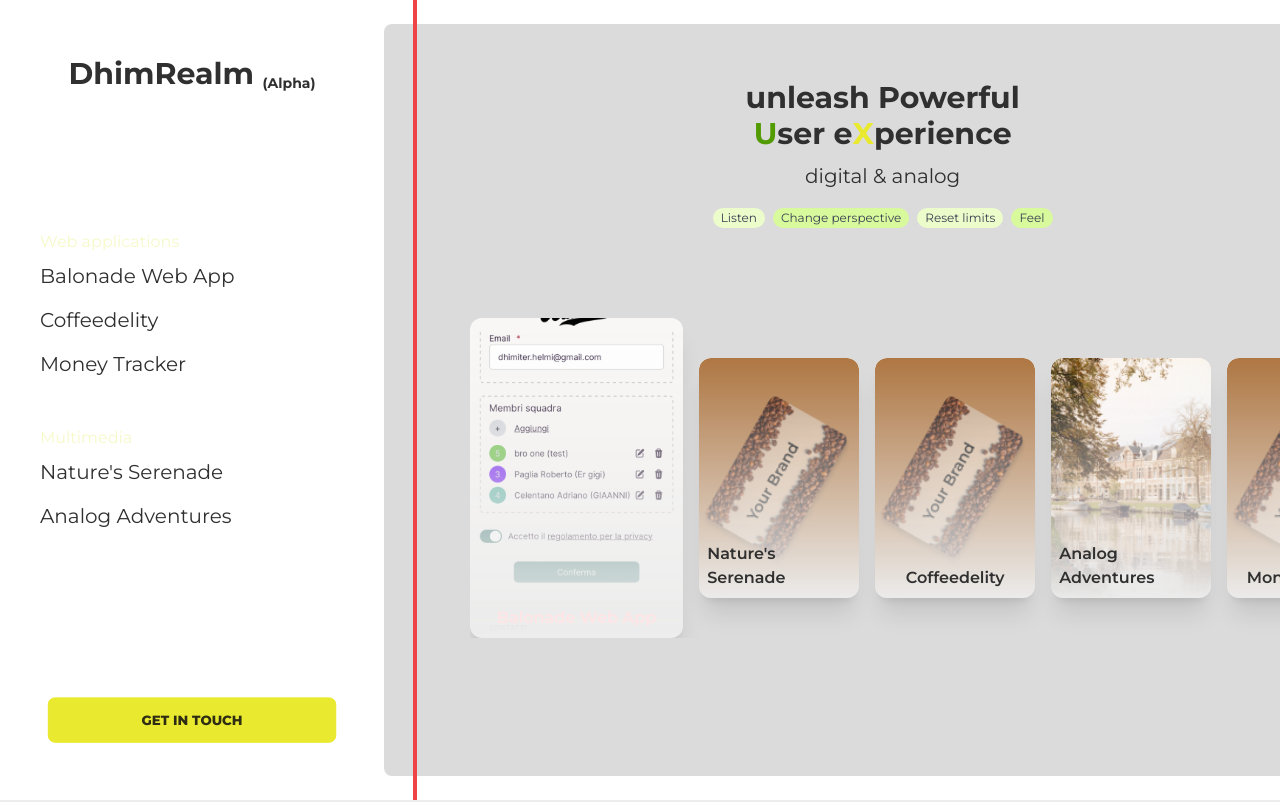
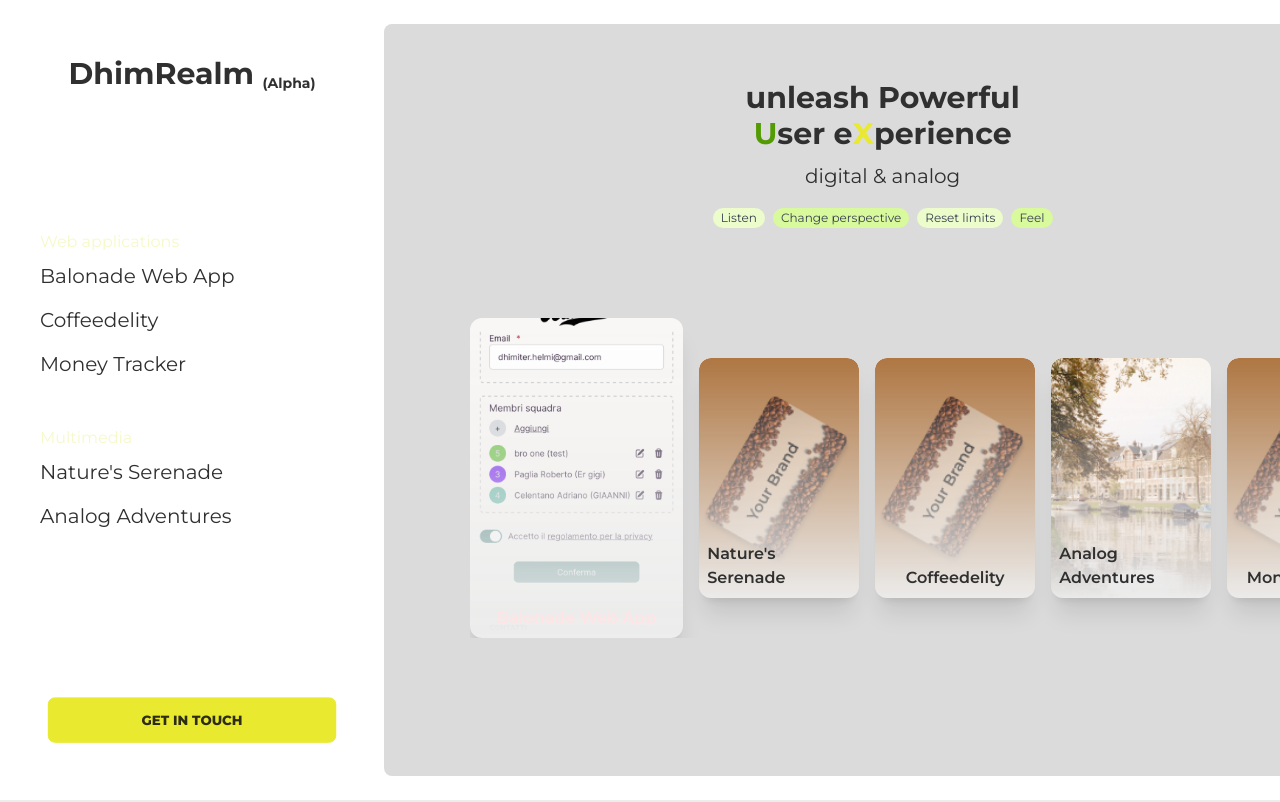
Before and after one commit to dhimiterPoison/dhimiterhelmi-old, a Next.js app: page / in a window 1280 px wide. Shown: the top 802 px of the page. Built offline with nearby package versions, Linux system fonts and the light colour scheme.

Commit message:
cleaning

```diff
--- a/app/components/MyCarousel.tsx
+++ b/app/components/MyCarousel.tsx
@@ -166,7 +166,7 @@ const MyCarousel = () => {
 					</div>
 				);
 			})}
-			<div ref={lineRef} className='vertical-line absolute top-0 bottom-0 w-1 bg-red-500'></div>
+			{/* <div ref={lineRef} className='vertical-line absolute top-0 bottom-0 w-1 bg-red-500'></div> */}
 		</div>
 	);
 };
```
